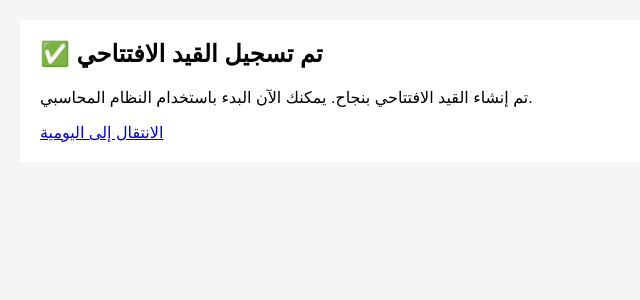
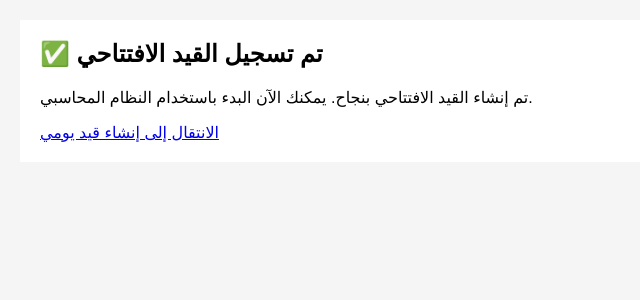
Before and after one commit to esamkrada-svg/accounting-system, a Python web app: template app/templates/opening/message.html in a window 1280 px wide. Shown: the part 66-366 px from the top of the page, without its empty margins (0-640 px from the left). Run offline with Jinja, Linux system fonts and the light colour scheme; the template is opened without the code that fills it, so the values that code supplies are empty.

Commit message:
Update message.html

```diff
--- a/app/templates/opening/message.html
+++ b/app/templates/opening/message.html
@@ -10,5 +10,5 @@
     يمكنك الآن البدء باستخدام النظام المحاسبي.
 </p>
 
-<a href="/journal">الانتقال إلى اليومية</a>
+<a href="/journal/create">الانتقال إلى إنشاء قيد يومي</a>
 {% endblock %}
```
